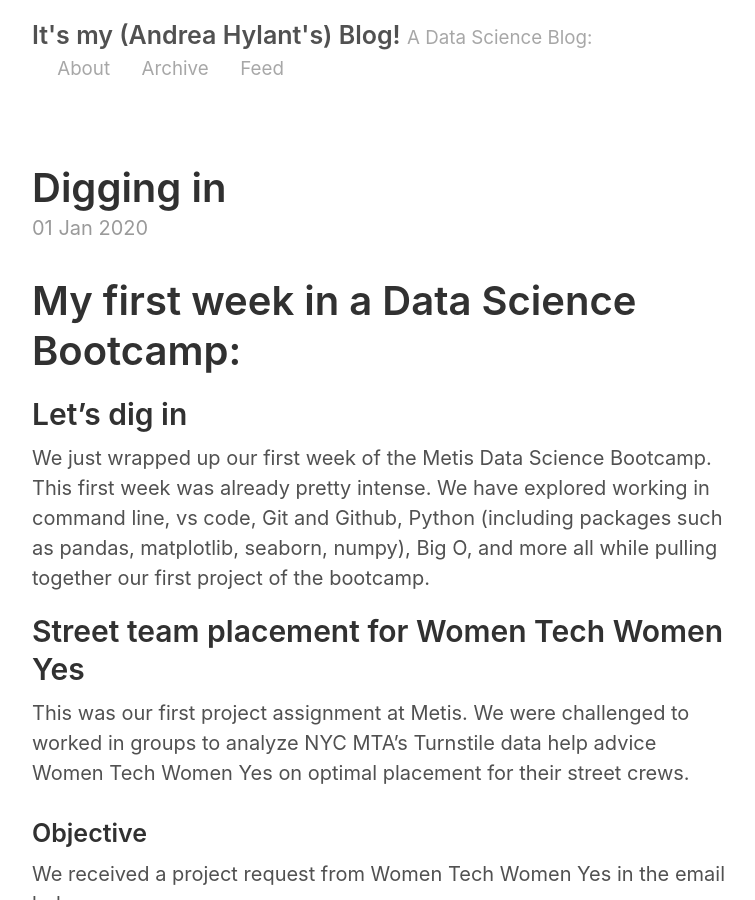
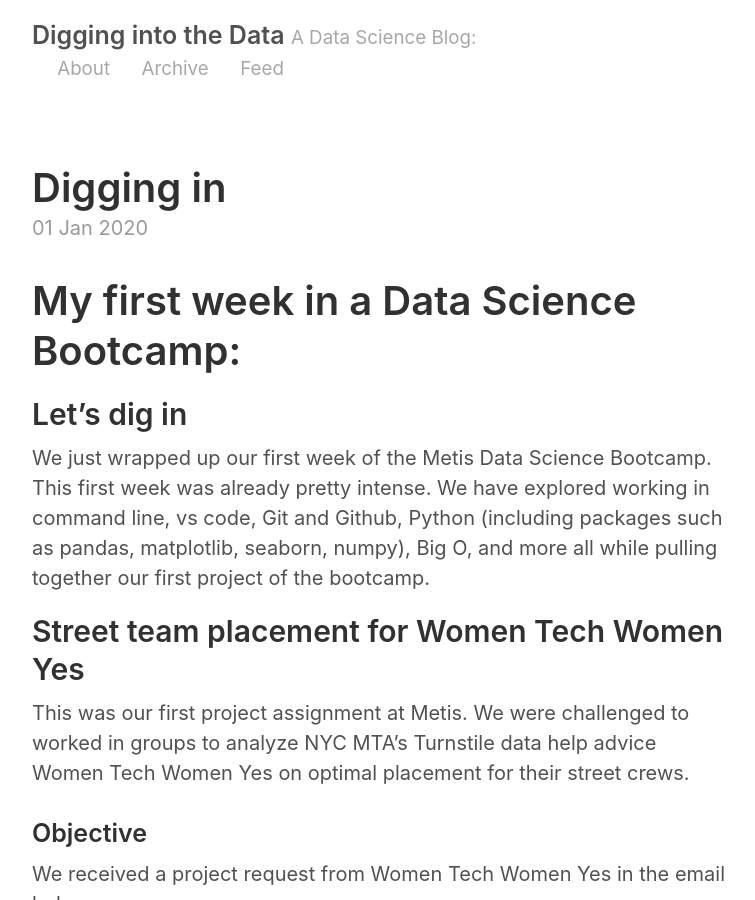
Before and after one commit to ahylant/ahylant.github.io, a Jekyll site: the page built from index.html, in a window 1280 px wide and 900 px high. Shown: the whole window, without its empty margins (258-1013 px from the left). Built offline with Jekyll 4.4.1, drawn with Linux system fonts in a browser that asks for light colours; the list of posts is cut into pages by our own code.

Commit message:
updating title

```diff
--- a/_config.yml
+++ b/_config.yml
@@ -2,7 +2,7 @@
 permalink:           pretty
 
 # Setup
-title:               It's my (Andrea Hylant's) Blog!
+title:               Digging into the Data
 tagline:             A Data Science Blog
 url:                 http://ahylant.github.io
 paginate:            2
```
